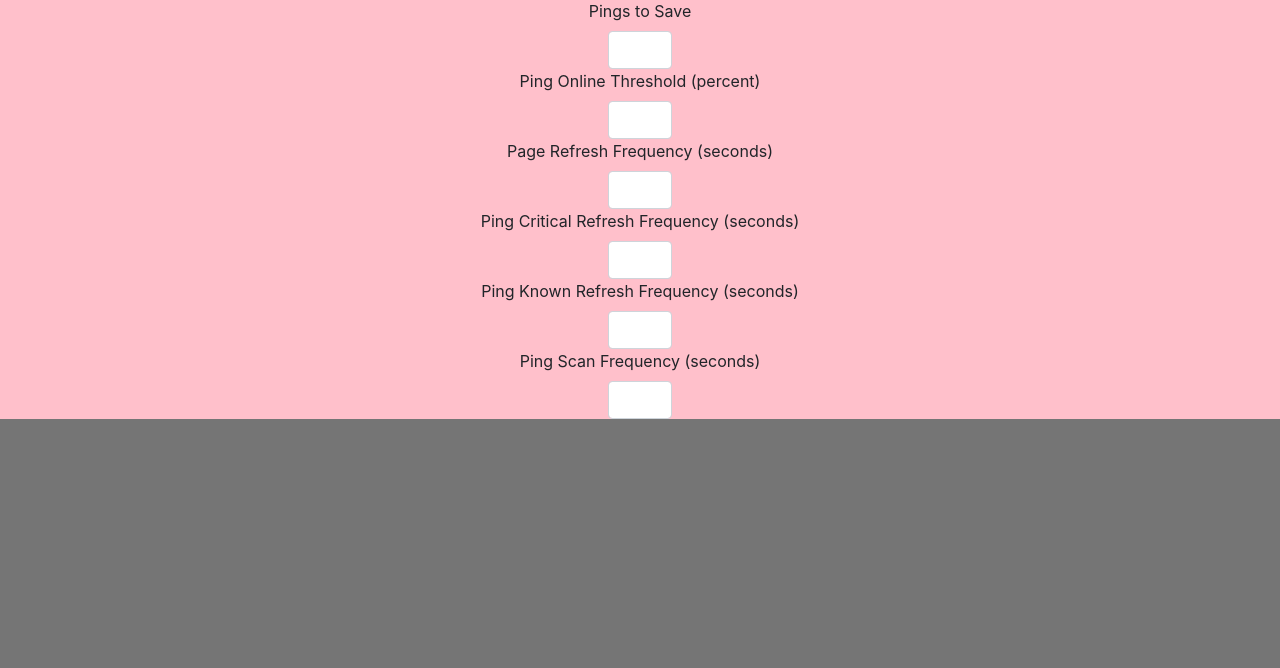
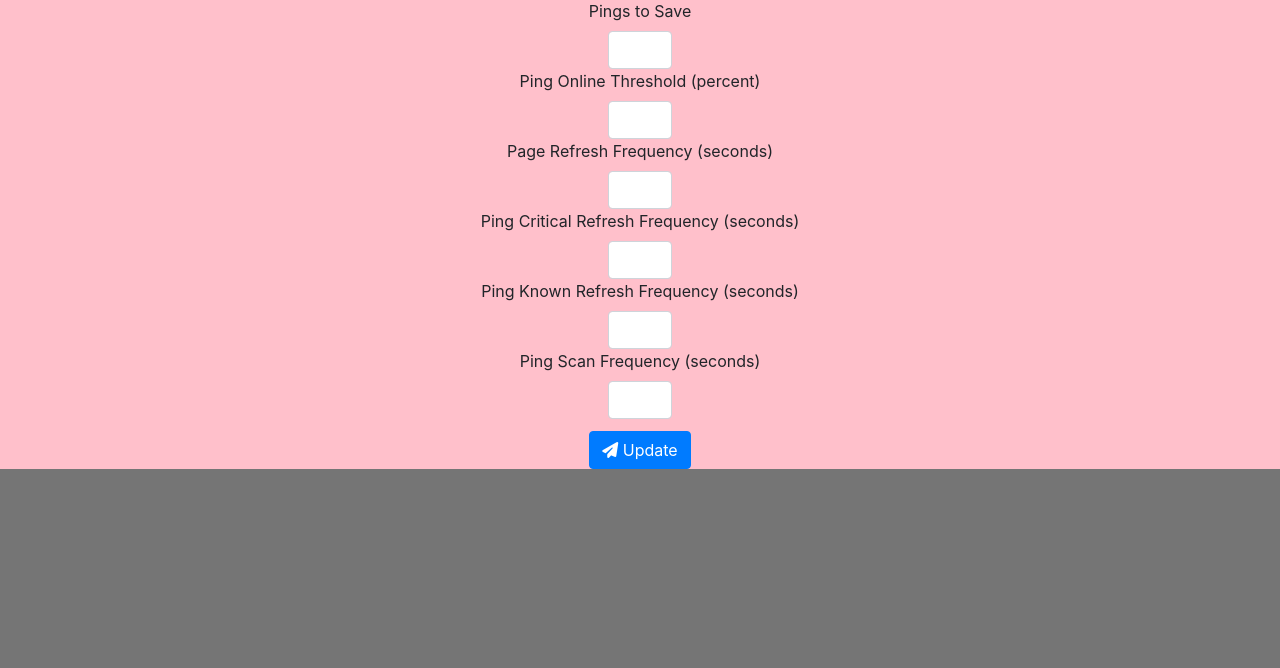
Before and after one commit to joeyagreco/NeMo, a Python web app: template client/templates/settingsPage.html in a window 1280 px wide. Shown: the part 203-871 px from the top of the page. Run offline with Jinja, Linux system fonts and the light colour scheme; the template is opened without the code that fills it, so the values that code supplies are empty; some libraries are stand-ins or nearby versions.

Commit message:
added update button

```diff
--- a/client/static/css/settingsPage.css
+++ b/client/static/css/settingsPage.css
@@ -9,3 +9,8 @@
 .settingsInput {
     width: 5%;
 }
+
+#updateSettingsButton {
+    width: 8%;
+    margin-top: 1%;
+}
--- a/client/templates/settingsPage.html
+++ b/client/templates/settingsPage.html
@@ -38,5 +38,10 @@
 	<label for="pingScanFrequencyInput" class="inputLabel">Ping Scan Frequency (seconds)</label>
 	<input type="number" class="form-control settingsInput" id="pingScanFrequencyInput" placeholder=""
 	       autocomplete="off" onkeyup="" min="1">
+
+	<button class="btn btn-primary" id="updateSettingsButton" href="#" onclick="">
+		<i class="fas fa-paper-plane"></i>
+		<span class="navBarText"> Update</span>
+	</button>
 </div>
 {% endblock %}
```
